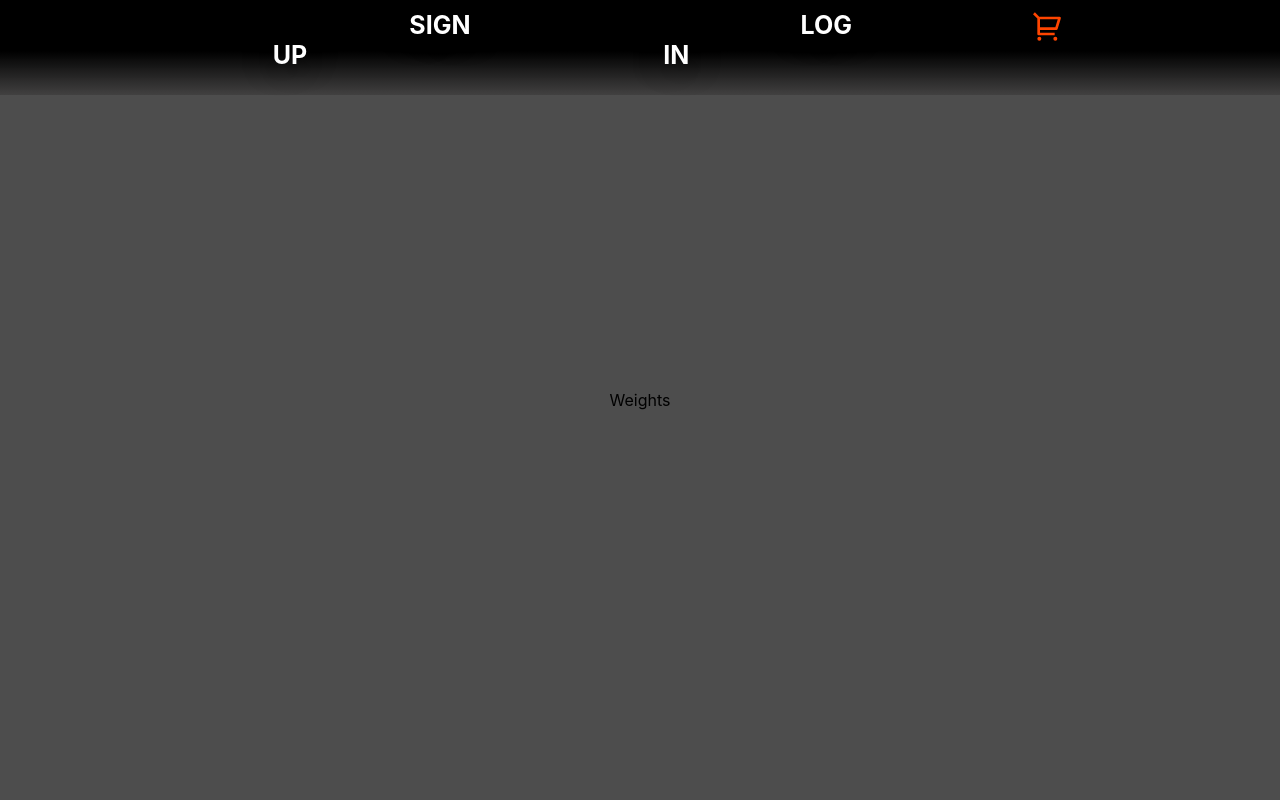
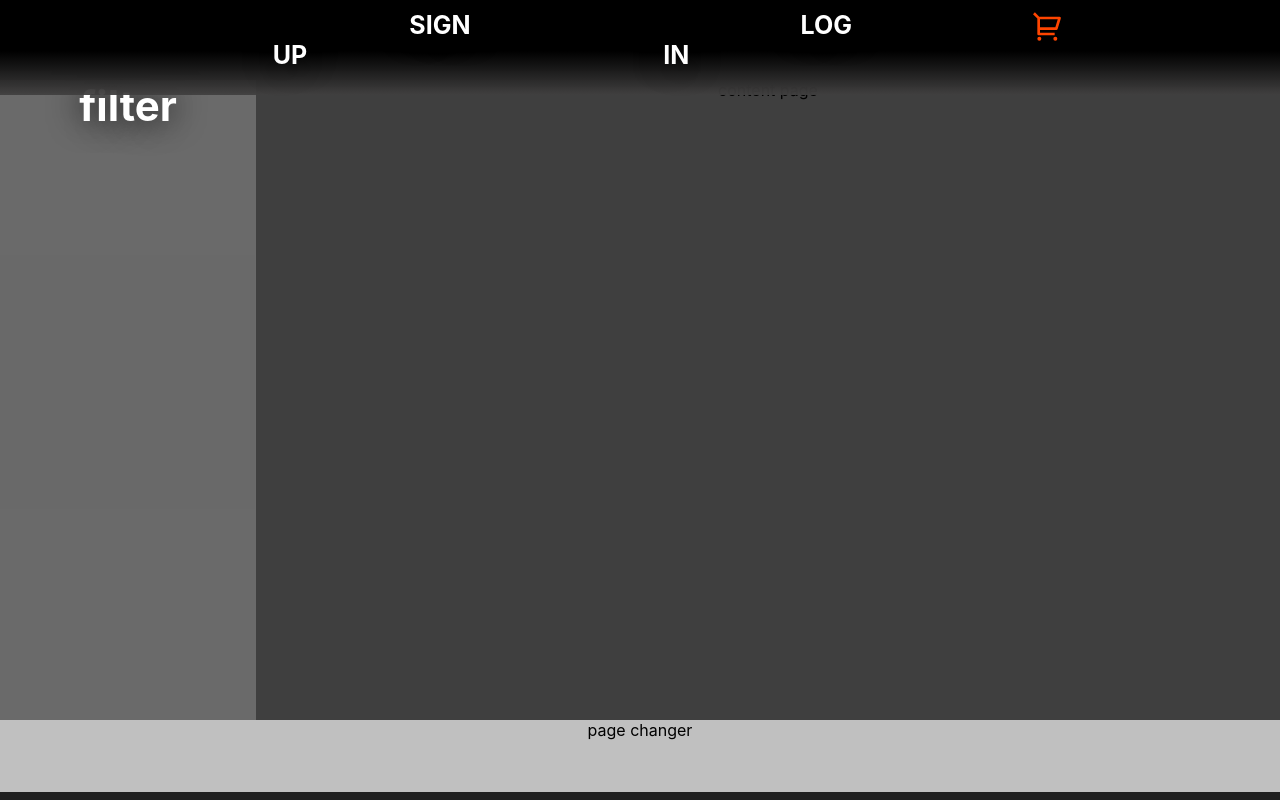
Before and after one commit to mz106/CN-Masters26-Final-Project-FE, a React (Create React App) app: page /weights in a window 1280 px wide. Shown: the top 800 px of the page. Built offline with nearby package versions, Linux system fonts and the light colour scheme.

Commit message:
sorted layout for products

```diff
--- a/src/App.css
+++ b/src/App.css
@@ -10,25 +10,9 @@ body {
   justify-content: center;
   align-items: center;
   overflow: scroll;
-  background-color: rgb(77, 77, 77);
+  background-color: rgb(32, 32, 32);
 }
 
-Nav {
-  z-index: 10;
-  transform: translate(-50%, -50%);
-  top: 9%;
-  left: 50%;
-  width: 100vw;
-  position: fixed;
-  display: flex;
-  justify-content: space-around;
-  min-height: 10vh;
-  color: rgb(255, 255, 255);
-  font-size: 25px;
-  font-weight: bolder;
-  background: linear-gradient(180deg, rgb(0, 0, 0) 10%, rgba(0, 0, 0, 0.555));
-  margin: 0;
-}
 .nav-links {
   text-decoration: none;
   display: flex;
@@ -49,16 +33,44 @@ Nav {
   top: 40%;
   align-items: center;
 }
-footer {
-  box-shadow: 0 0 20px rgb(0, 0, 0);
+.weights {
+  display: flex;
+  position: relative;
+
+  height: 80vh;
   width: 100vw;
-  display: flex;
-  justify-content: space-around;
-  margin-top: auto;
-  color: rgb(255, 255, 255);
-  font-size: 25px;
-  font-weight: bolder;
-  background: linear-gradient(180deg, rgba(0, 0, 0, 0.733) 10%, rgb(0, 0, 0));
-  height: 8vh;
-  position: sticky;
+  align-items: center;
+  text-align: center;
+  flex-wrap: wrap;
 }
+.filter {
+  background-color: rgba(255, 255, 255, 0.329);
+  justify-content: center;
+  height: 100%;
+  width: 20%;
+  align-items: center;
+  text-align: center;
+  position: relative;
+}
+.content {
+  background-color: rgba(255, 255, 255, 0.137);
+  align-items: center;
+  text-align: center;
+  height: 100%;
+  width: 80%;
+  position: relative;
+}
+.weights > .filter {
+  flex-basis: 1 1 30%;
+}
+.weights > .content {
+  flex-basis: 1 1 70%;
+}
+.page-change {
+  position: relative;
+  background: silver;
+  width: 100%;
+  height: 9vh;
+  align-items: center;
+  text-align: center;
+}
--- a/src/App.js
+++ b/src/App.js
@@ -8,7 +8,6 @@ import Accessories from "./components/ProductPages/Accessories";
 import Calisthenics from "./components/ProductPages/Calisthenics";
 import { BrowserRouter as Router, Switch, Route } from "react-router-dom";
 import "./App.css";
-import Footer from "./components/Footer";
 
 function App() {
   return (
@@ -25,7 +24,6 @@ function App() {
           <Route path="/calisthenics" exact component={Calisthenics} />
         </Switch>
       </div>
-      <Footer />
     </Router>
   );
 }
--- a/src/components/Footer.css
+++ b/src/components/Footer.css
@@ -1,14 +1,15 @@
 .footer-container {
-    background-color: #242424;
-    padding: 4rem 0 2rem 0;
+  background-color: #000000;
+  padding: 3rem 0 2rem 0;
   display: flex;
   flex-direction: column;
   justify-content: center;
   align-items: center;
+  box-shadow: 20px 20px 20px rgb(255, 255, 255);
 }
 
 .footer-link-wrapper {
-    display:table-row;
+  display: table-row;
 }
 
 .footer-link-items {
--- a/src/components/Home.js
+++ b/src/components/Home.js
@@ -1,6 +1,7 @@
 import React from "react";
 import { Link } from "react-router-dom";
 import "./Home.css";
+import Footer from "../components/Footer";
 const Home = () => {
   return (
     <>
@@ -20,6 +21,7 @@ const Home = () => {
             <h1 className="filter-title">Accessories</h1>
           </div>
         </Link>
+        <Footer />
       </div>
     </>
   );
--- a/src/components/Nav.css
+++ b/src/components/Nav.css
@@ -34,7 +34,6 @@
 a:hover {
   text-shadow: 0 5px 15px white;
   transition: all 0.2s ease-out;
-  filter: brightness(2);
 }
 .fa-bars {
   color: rgb(231, 48, 2);
--- a/src/components/ProductPages/Weights.js
+++ b/src/components/ProductPages/Weights.js
@@ -1,7 +1,15 @@
 import React from "react";
 
 function Weights() {
-  return <div>Weights</div>;
+  return (
+    <div className="weights">
+      <div className="filter">
+        <div className="filter-title">filter</div>
+      </div>
+      <div className="content"> content page</div>
+      <div className="page-change"> page changer</div>
+    </div>
+  );
 }
 
 export default Weights;
```
Lines whose indentation alone changed are shown as unchanged.
